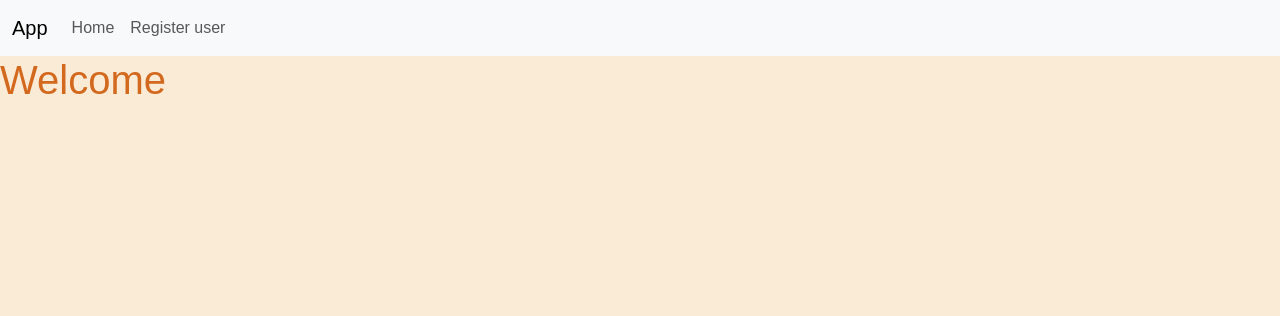
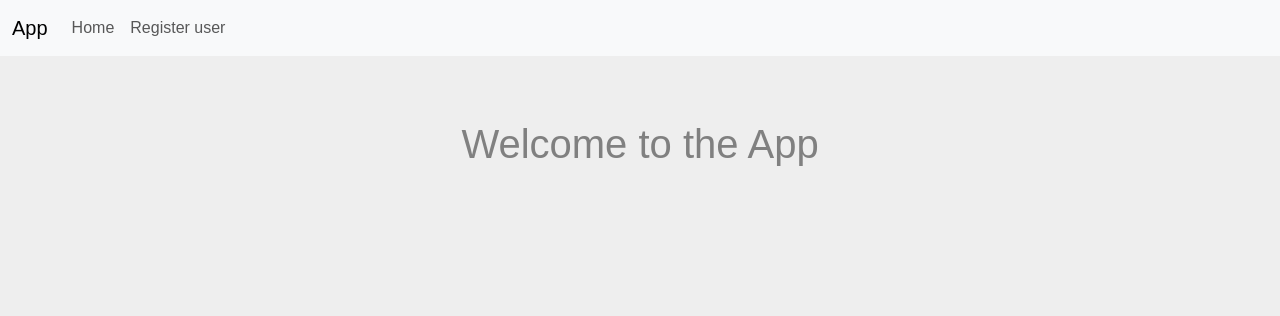
Before and after one commit to JuanF2019/flask-demo, a Flask app: page / in a window 1280 px wide. Shown: the top 316 px of the page. Run offline with Flask 3, Linux system fonts and the light colour scheme.

Commit message:
Update background color and welcome text color and aligment

```diff
--- a/register_form/static/css/style.css
+++ b/register_form/static/css/style.css
@@ -1,9 +1,14 @@
 body{
 
     font-family: sans-serif;
-    background-color: antiquewhite;
+    background-color: #EEEEEE;
 }
 
 h1{
-    color:chocolate;
+    color:gray;
 }
+
+.welcome-msg{
+    padding-top: 5%;
+    text-align: center;
+}
--- a/register_form/templates/index.html
+++ b/register_form/templates/index.html
@@ -2,5 +2,5 @@
 {%block title%} Home {% endblock%}
 
 {%block content%}
-    <h1>Welcome</h1>
+    <h1 class="welcome-msg">Welcome to the App</h1>
 {%endblock %}
```
